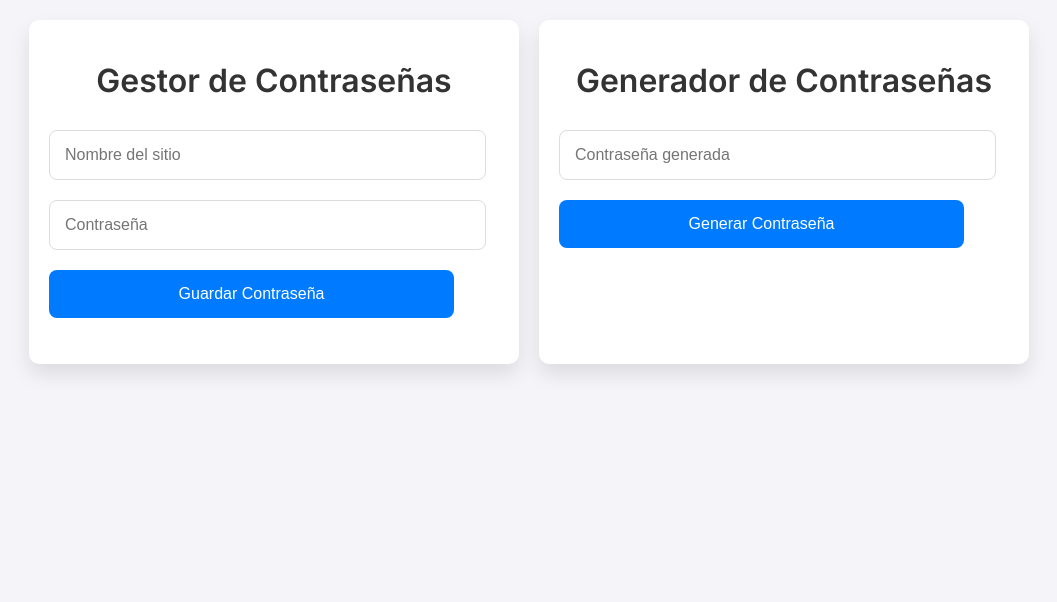
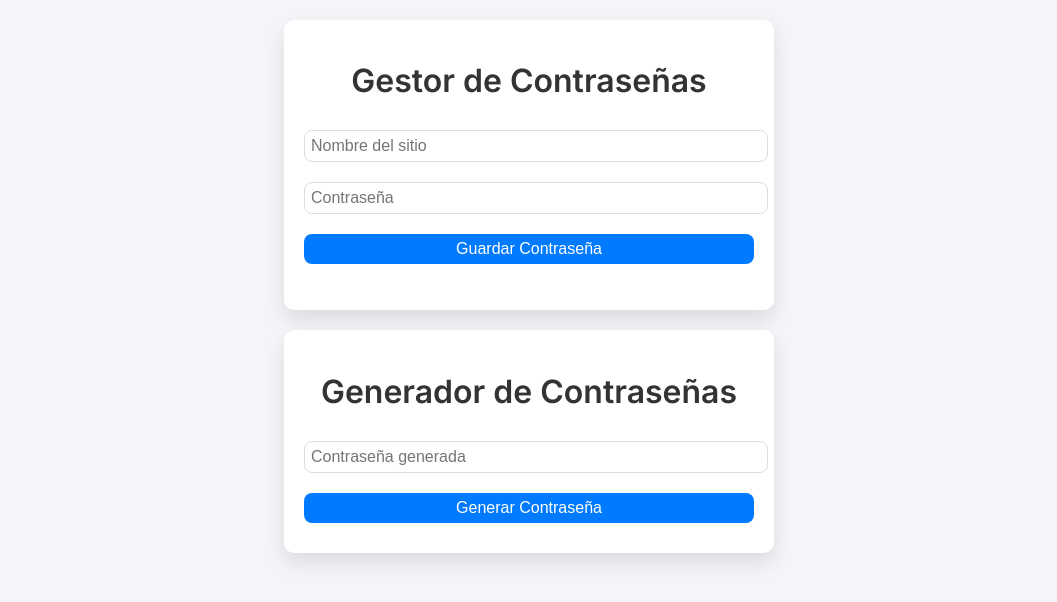
Before and after one commit to MAT1GR/Gestor-de-contrase-as, a plain HTML site: page index.html in a window 1280 px wide. Shown: the whole page, without its empty margins (111-1168 px from the left). Drawn offline with Linux system fonts and the light colour scheme.

Commit message:
Update index.html

```diff
--- a/index.html
+++ b/index.html
@@ -12,9 +12,9 @@
             margin: 0;
             padding: 0;
             display: flex;
-            flex-direction: row;
+            flex-direction: column;
             gap: 20px;
-            justify-content: center;
+            align-items: center;
             padding: 20px;
         }
         .container {
@@ -33,8 +33,8 @@
             margin-bottom: 20px;
         }
         button, input[type="text"], input[type="password"] {
-            width: 90%;
-            padding: 15px;
+            width: 100%;
+            padding: 6px;
             margin: 10px 0;
             border: 1px solid #ddd;
             border-radius: 8px;
```
